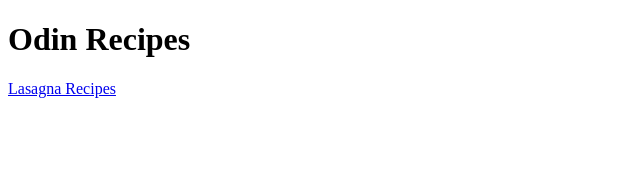
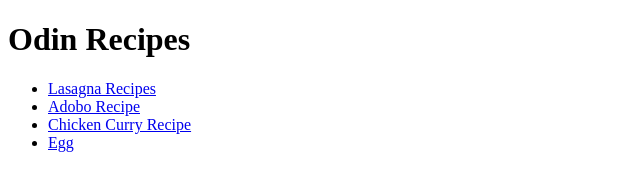
Before and after one commit to remanongsong/odin-recipes, a plain HTML site: page index.html in a window 1280 px wide. Shown: the whole page, without its empty margins (0-640 px from the left). Drawn offline with Linux system fonts and the light colour scheme.

Commit message:
Add chicken_curry.html

```diff
--- a/index.html
+++ b/index.html
@@ -7,6 +7,11 @@
 </head>
 <body>
     <h1>Odin Recipes</h1>
-    <a href="./recipes/lasagna.html">Lasagna Recipes</a>
+    <ul>
+    <li><a href="./recipes/lasagna.html">Lasagna Recipes</a></li>
+    <li><a href="./recipes/adobo.html">Adobo Recipe</a></li>
+    <li><a href="./recipes/chicken_curry.html">Chicken Curry Recipe</a></li>
+    <li><a href="./recipes/egg.html">Egg</a></li>
+    </ul>
 </body>
 </html>
```
Also changed, not shown: recipes/chicken_curry.html (+7 -0 lines), recipes/lasagna.html (+3 -0 lines).
